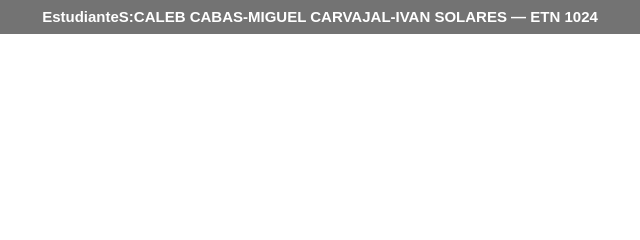
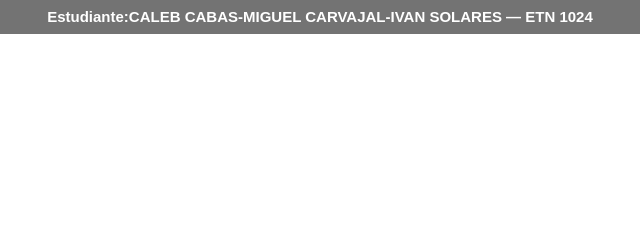
Before and after one commit to caleppin/realidad-aumentada, a plain HTML site: page index.html in a window 1280 px wide. Shown: the top 240 px of the page, 320-960 px from the left. Drawn offline with Linux system fonts and the light colour scheme.

Commit message:
Update index.html

```diff
--- a/index.html
+++ b/index.html
@@ -45,7 +45,7 @@
 
 <body>
   <!-- CAMBIA ESTE TEXTO por tu nombre -->
-  <div id="nombre">EstudianteS:CALEB CABAS-MIGUEL CARVAJAL-IVAN SOLARES — ETN 1024</div>
+  <div id="nombre">Estudiante:CALEB CABAS-MIGUEL CARVAJAL-IVAN SOLARES — ETN 1024</div>
 
   <div id="controles">
     <button id="btnTamano" type="button">Cambiar tamaño</button>
```
